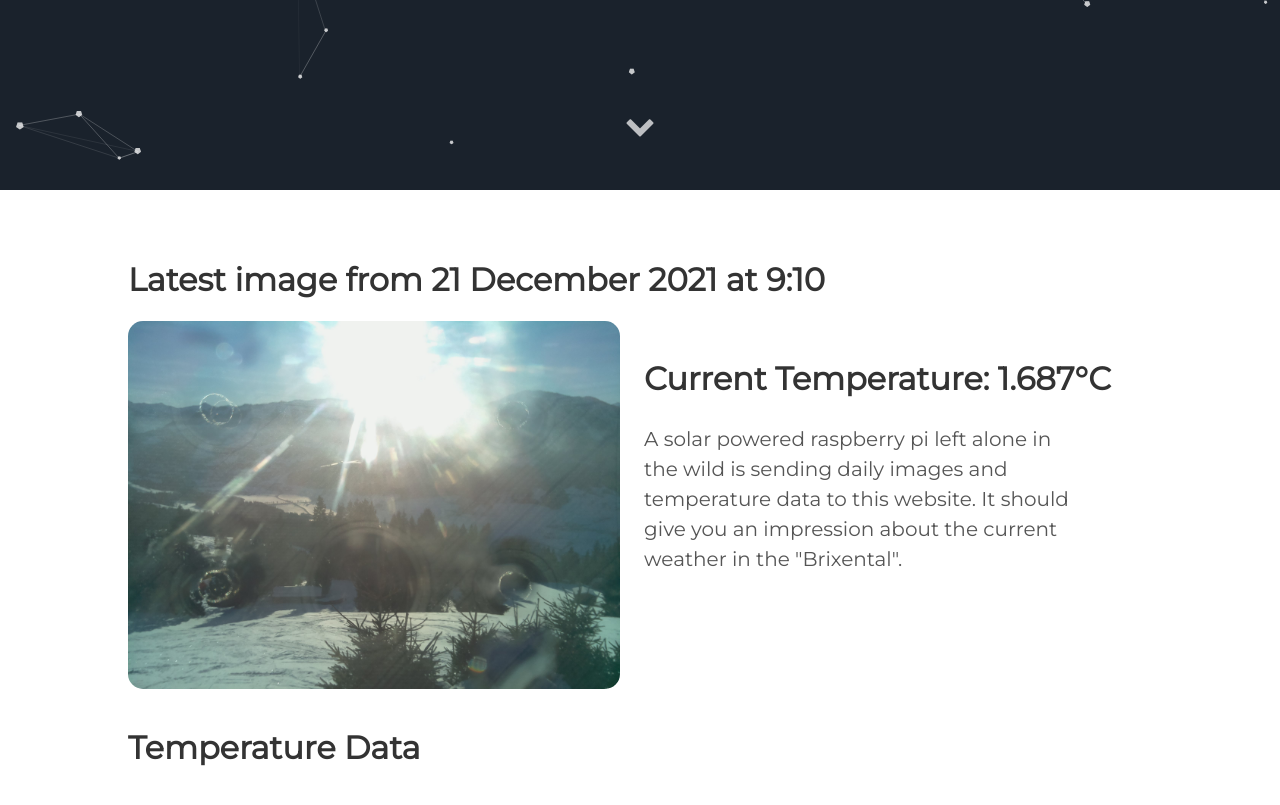
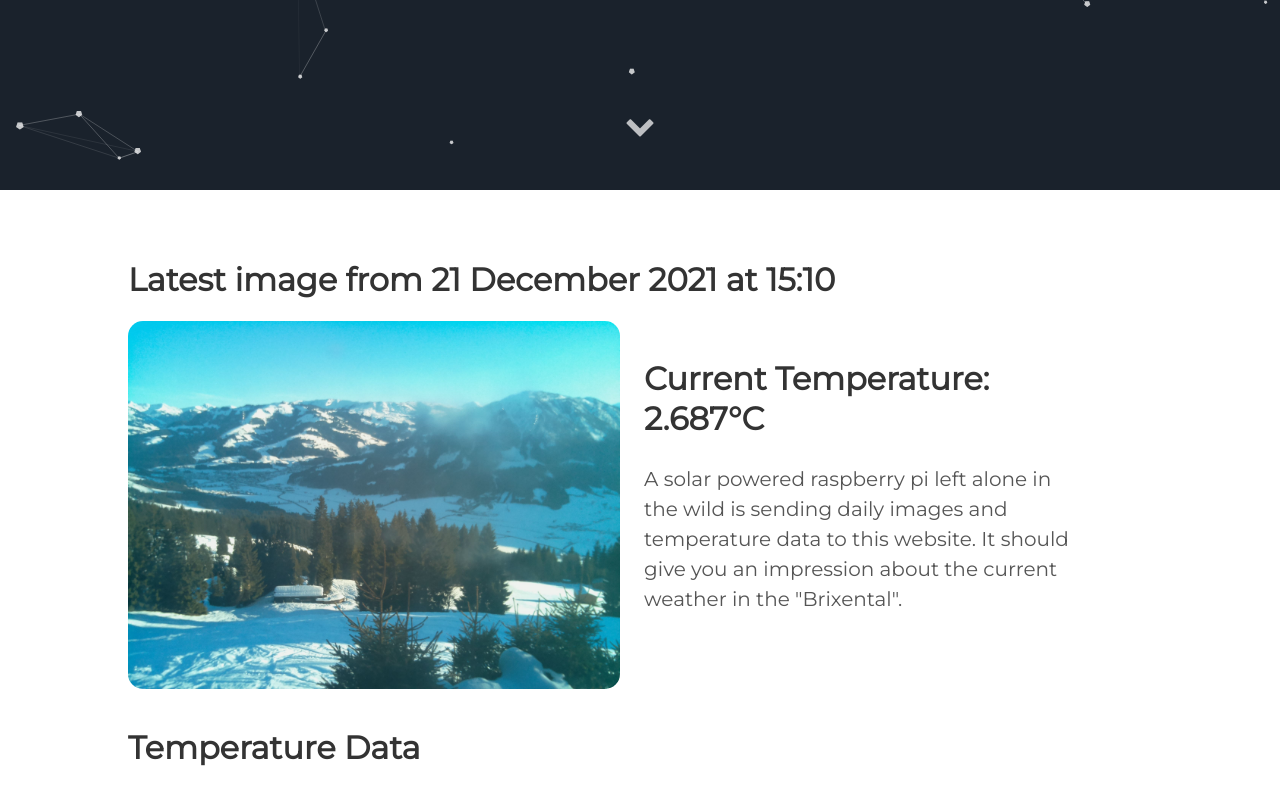
Before and after one commit to vektorious/vektorious.github.io, a Jekyll site: the page built from resources/huette.md, in a window 1280 px wide and 900 px high, scrolled down 710 px. Shown: the top 805 px of the window. Built offline with Jekyll 4.4.1, drawn with Linux system fonts in a browser that asks for light colours.

Commit message:
I'm a bot beep boop

```diff
--- a/resources/huette.md
+++ b/resources/huette.md
@@ -6,13 +6,13 @@
 description: 'Live image from the Austrian alps'
 twitter_text: ' '
 ---
-## Latest image from 21 December 2021 at  9:10
+## Latest image from 21 December 2021 at 15:10
 <div class="huette">
   <div class="huette-image">
     <img src="{{ "/assets/img/huette.jpg" | prepend: site.baseurl }}">
   </div>
   <div class="huette-text">
-        <h2>Current Temperature: 1.687°C</h2>
+        <h2>Current Temperature: 2.687°C</h2>
         <p>A solar powered raspberry pi left alone in the wild is sending daily images and temperature data to this website. It should give you an impression about the current weather in the "Brixental".</p>
 
   </div>
```
Also changed, not shown: rpi-script/2021-12-21_150925.txt (renamed from rpi-script/2021-12-21_090923.txt, +5 -5 lines), rpi-script/huette.md (+2 -2 lines), assets/img/huette.jpg, assets/img/temp_plot.png, rpi-script/temp_plot.png, 1 other file.
